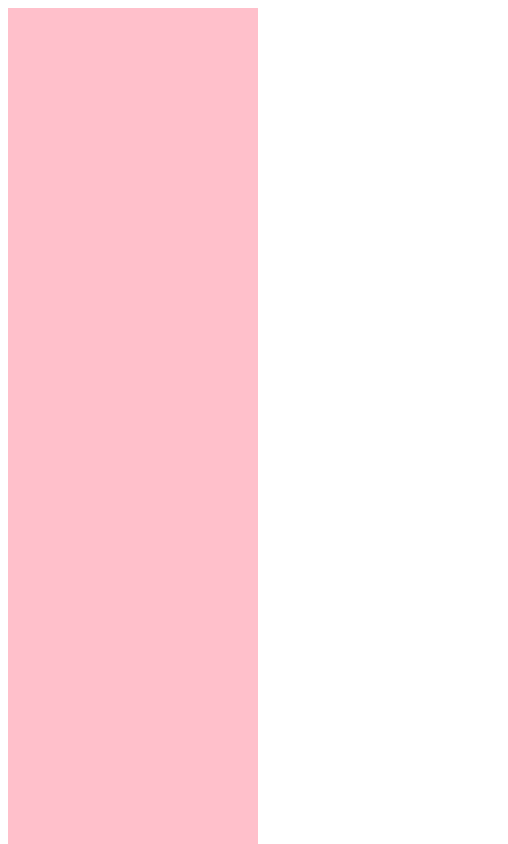
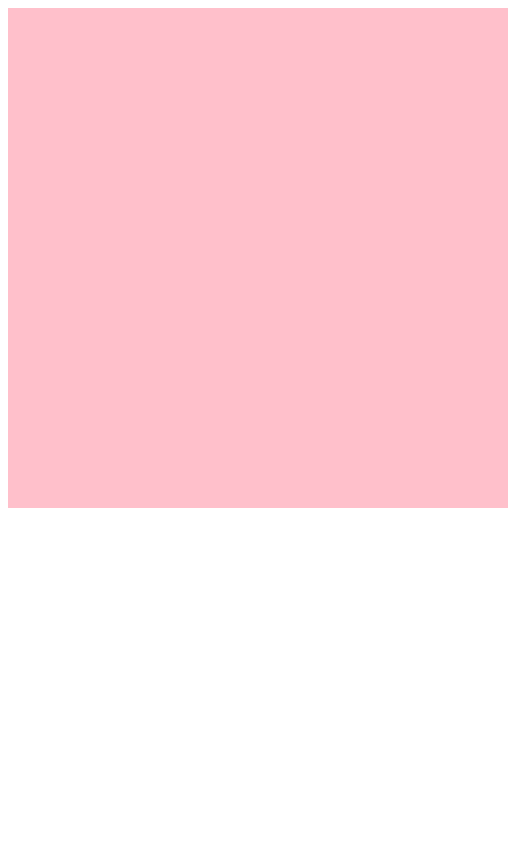
Before and after one commit to murasandev/etch2, a plain HTML site: page index.html in a window 390 px wide. Shown: the top 844 px of the page, 508 px wide, since content can reach past the window. Drawn offline with Linux system fonts and the light colour scheme.

Commit message:
sorts divs into rows and sets grid container to 500px

```diff
--- a/etch.js
+++ b/etch.js
@@ -1,26 +1,47 @@
-//create 16x16 grid
-//add hover effect to change color of grid squares
-
 const gridContainer = document.querySelector(".grid-container")
 
 function createGrid(xAxis = 16, yAxis = 16){
     //set dimensions of grid based on x and y axis
-    for(i = 0; i < xAxis * yAxis; i++){
-        createBox();
+    // gridContainer.style.height = `${1000 + 'px'}`;
+    for(i = 0; i < yAxis; i++){
+        //create row
+        const gridRow = document.createElement('div');
+        gridRow.classList.toggle('grid-row');
+
+        gridContainer.appendChild(gridRow);
+        gridRow.style.height = `${(500 / xAxis)}px`;
+
+        for(j=0; j < xAxis; j++){
+            const box = document.createElement('div');
+            box.classList.toggle('initialStyle');
+            gridRow.appendChild(box);
+        }
     }
+}
+
+function createRow(){
+    const gridRow = document.createElement('div');
+    gridRow.classList.toggle('gridRow');
+    gridContainer.appendChild(gridRow);
 }
 
 function createBox(){
     const box = document.createElement('div');
     box.classList.toggle('initialStyle');
+    box.style.width = `${gridContainer.style.width / 16}px`;
+    box.style.height = box.style.width;
     gridContainer.appendChild(box);
 }
 
 //set max width and height of box
-function setMaxDimensions(){
+function setBoxDimensions(xAxis = 16, box){
     //take dimensions of container
     //divide by xAxis or yAxis
     //max width and height = maxwidth / xAxis
+    //width = parent width / xAxis
+
+    console.log(gridContainer.style.width);
+    console.log(box.style.width);
 }
 
 createGrid();
--- a/styles.css
+++ b/styles.css
@@ -1,24 +1,29 @@
 html, body {
     height: 100%;
+    width: 100%;
 }
 
 .grid-container{
-    max-width: 1000px;
-    max-height: 1000px;
-    min-width: 150px;
-    min-height: 150px;
-    display: flex;
-    flex-wrap: wrap;
+    height: 500px;
+    width: 500px;
+    margin: auto;
+    background-color: aqua;
 }
 
-.grid-container > div{
-    width: 250px;
-    height: 250px;
+.grid-row{
+    width: 100%;
+    height: 5%;
+    background-color: blue;
+    display: flex;
 }
+
+/* .grid-container > div{
+    set width and height in js
+} */
 
 .initialStyle {
     background-color: pink;
-    /* flex: 1; */
+    flex: 1;
 }
 
 .testColor {
```
